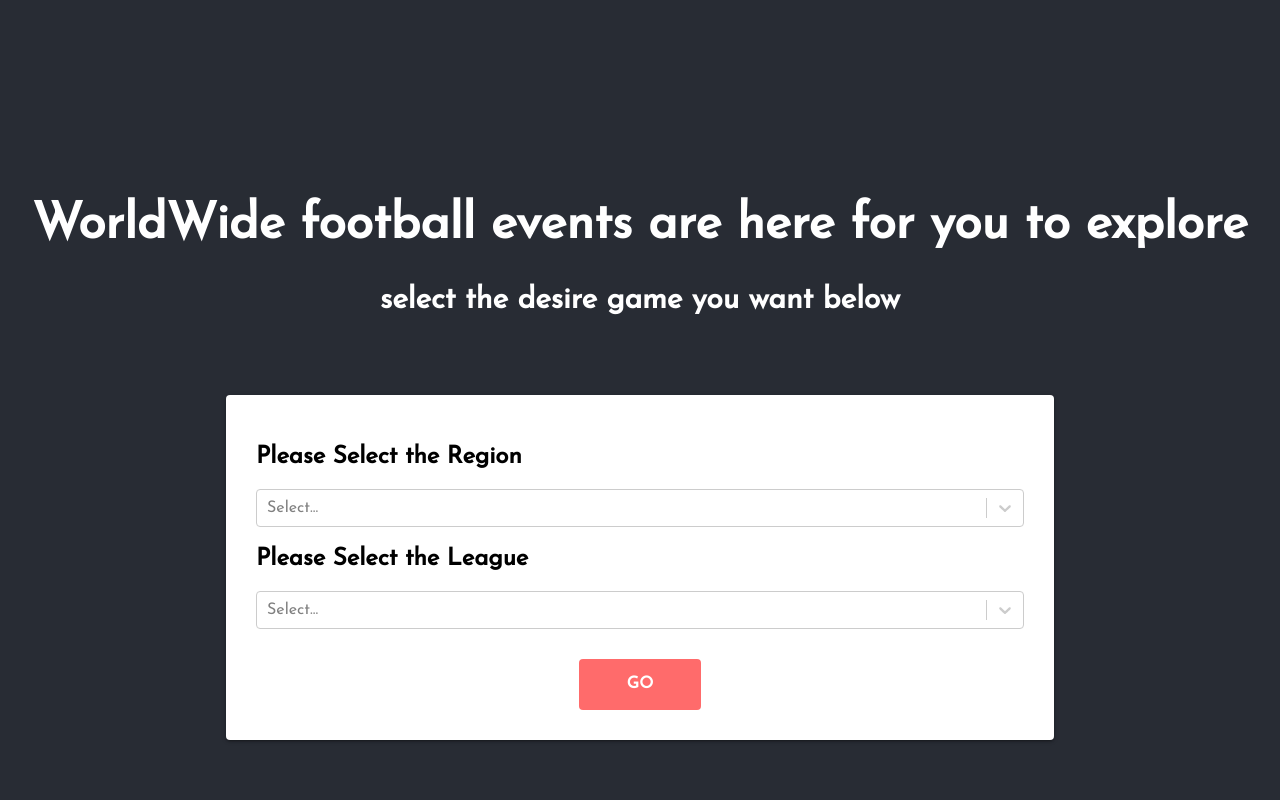
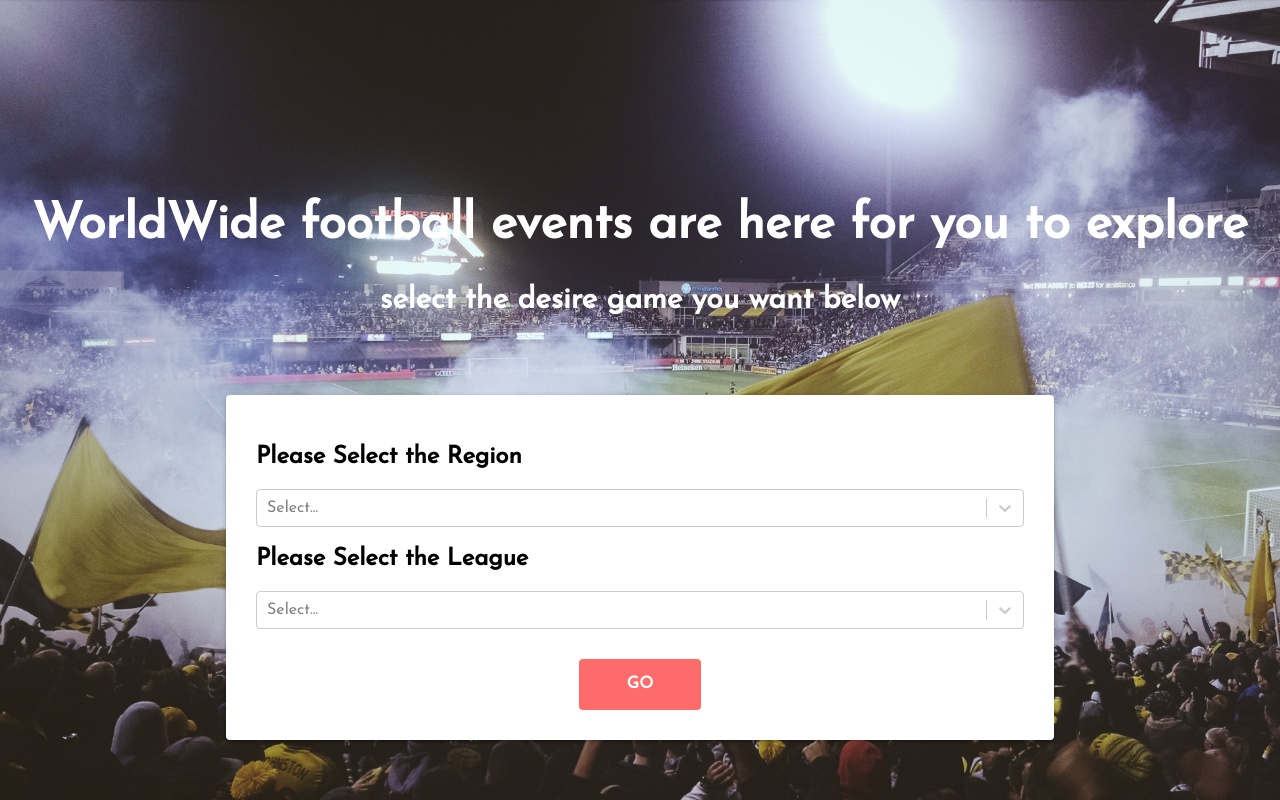
Before and after one commit to YuhanLee/SoccerDashboard, a React (Create React App) app: page /selectGames in a window 1280 px wide. Built offline with nearby package versions, Linux system fonts and the light colour scheme; a web font is replaced by a local one.

Commit message:
added background image

```diff
--- a/src/components/Dashboard.jsx
+++ b/src/components/Dashboard.jsx
@@ -17,7 +17,7 @@ import TimelineContainer from "./TimelineContainer";
 import GameStatsContainer from "./GameStatsContainer";
 import ReactLoading from 'react-loading';
 import Button from '@material-ui/core/Button';
-
+import headerimage from '../../src/images/cheering.jpg';
 
 library.add(faPencilAlt, faQuestionCircle, faSync, faSave)
 
@@ -40,6 +40,8 @@ const styles = theme => ({
     textAlign: 'center',
     justifyContent: 'center',
     display: 'flex',
+    backgroundImage: 'url('+ headerimage +')',
+    backgroundSize: 'cover',
   },
 
   div: {
--- a/src/components/SelectGames.jsx
+++ b/src/components/SelectGames.jsx
@@ -5,12 +5,13 @@ import Select from 'react-select';
 import Button from '@material-ui/core/Button';
 import color from "@material-ui/core/colors/purple";
 import { Route, withRouter } from 'react-router-dom';
-
+import backImage from '../../src/images/cheering.jpg';
 
 const styles = theme => ({
   background: {
-    backgroundColor: '#282c34',
-    // backgroundImage: 'require(../../src/images/Field.jpg)',
+    // backgroundColor: '#282c34',
+    backgroundImage: 'url('+ backImage +')',
+    backgroundSize: 'cover',
     height: '100vh',
     width: '100%',
     minHeight: '100vh',
@@ -102,7 +103,7 @@ class SelectGames extends React.Component {
        <div  className={classes.textContent}>
           <h1 style={{fontSize: '50px', marginTop: '0px'}}> WorldWide football events are here for you to explore </h1>
         </div>
-        <h2 style={{fontSize: '30px', display: 'flex', justifyContent: 'center', marginTop: '0px' }}> select the desire game you want below</h2>
+        <h2 style={{fontSize: '30px', display: 'flex', justifyContent: 'center', marginTop: '0px'}}> select the desire game you want below</h2>
 
 
         <div className={classes.contents}>
```
Also changed, not shown: src/images/cheering.jpg (added), 1 other file (tests, documents, lock files or other folders).
